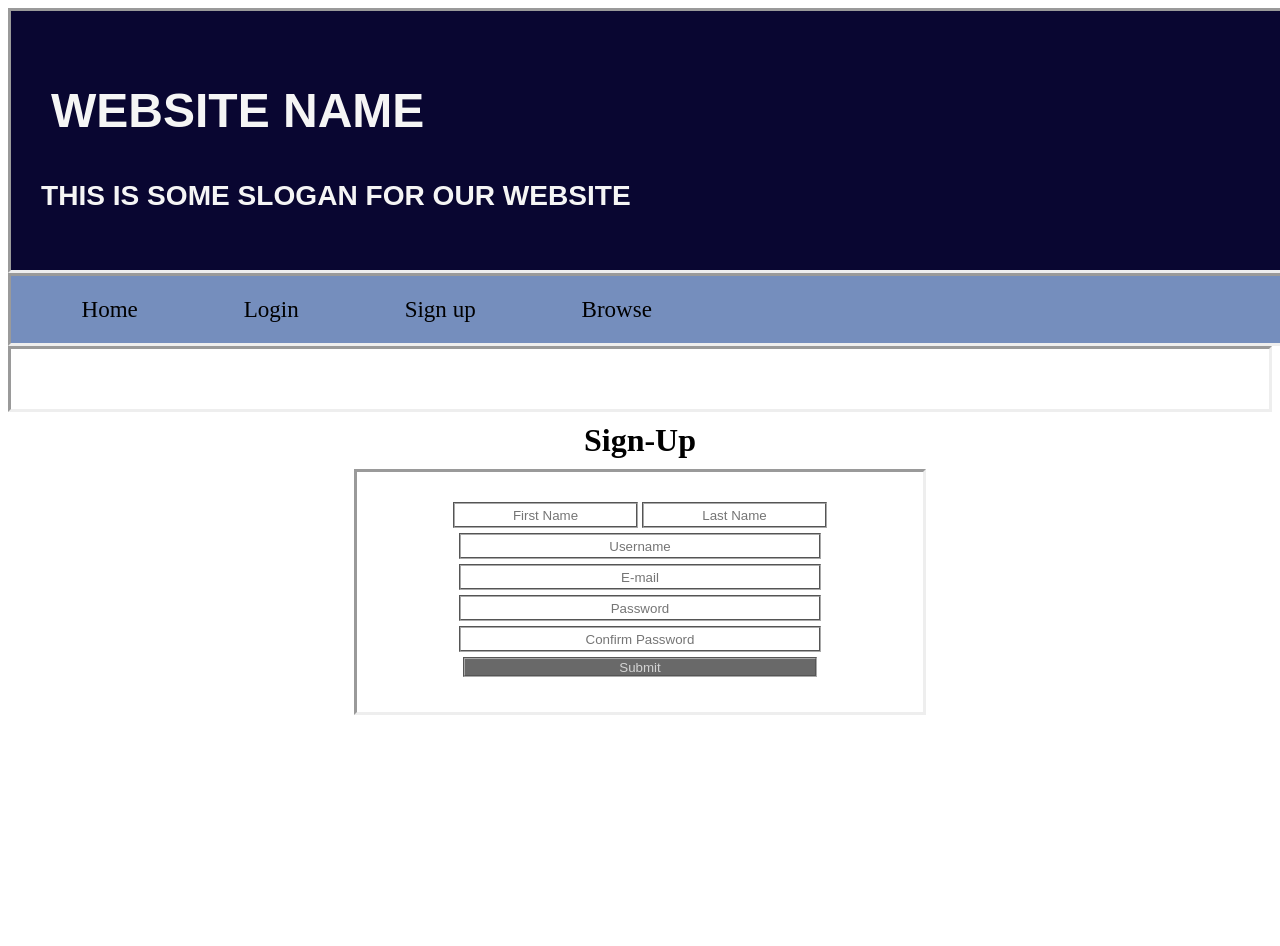
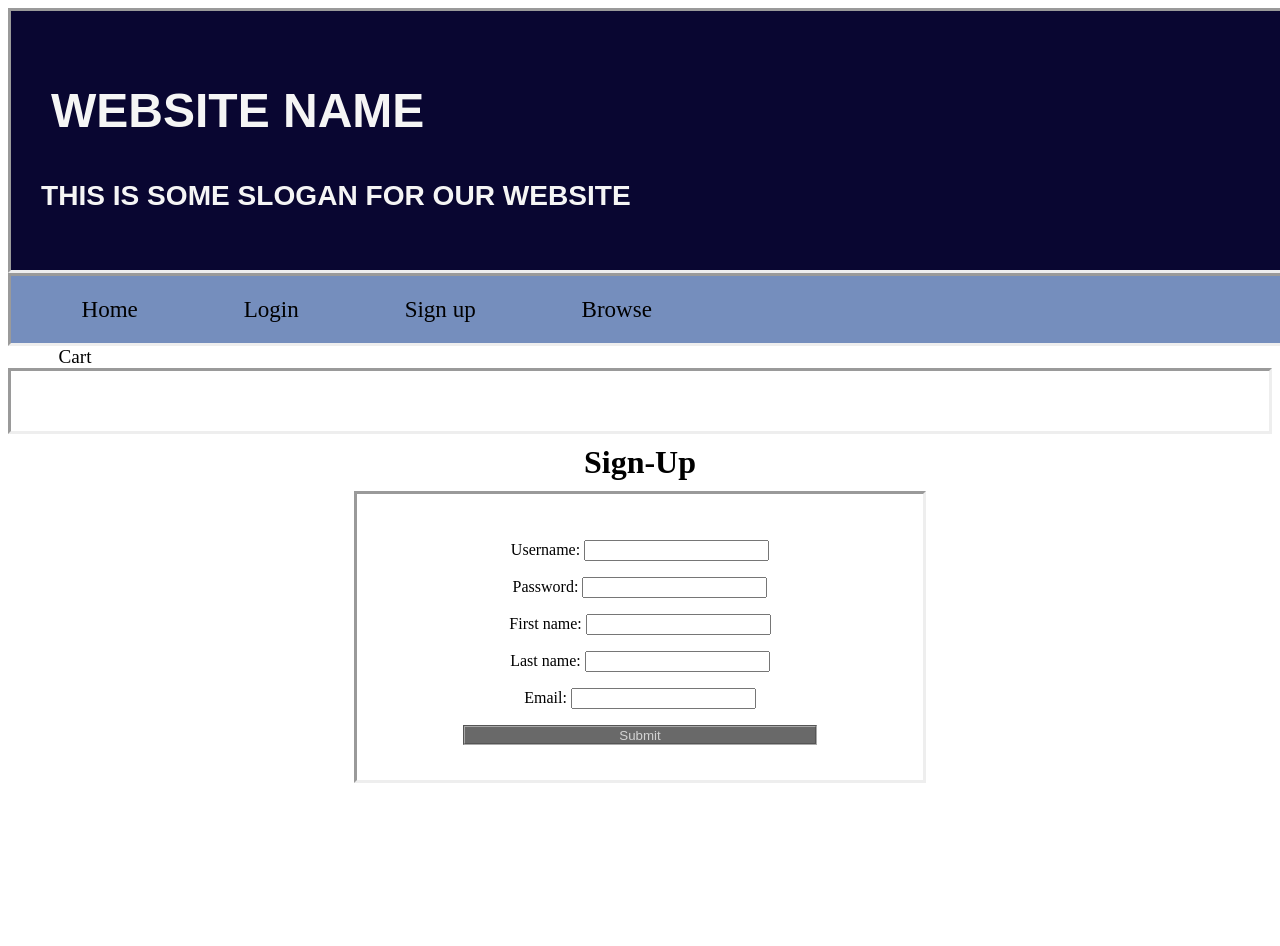
Before and after one commit to HimanshuRanka/307Marketplace, a Django app: page /register/ in a window 1280 px wide; the page is wider, and only the part inside the window is pictured. Shown: the top 946 px of that part. Run offline with Django 3.2, Linux system fonts and the light colour scheme.

Commit message:
Signup is functional + some other changes to files

```diff
--- a/marketplace/forms.py
+++ b/marketplace/forms.py
@@ -0,0 +1,22 @@
+from django import forms
+from django.contrib.auth.forms import UserCreationForm
+from django.contrib.auth.models import User
+
+
+class SignUpForm(forms.ModelForm):
+    username = forms.CharField(max_length=100, required=True, help_text=None)
+    password = forms.CharField(max_length=100, required=True, help_text=None)
+    first_name = forms.CharField(max_length=30, required=False, help_text=None)
+    last_name = forms.CharField(max_length=30, required=False, help_text=None)
+    email = forms.EmailField(max_length=254, help_text=None)
+
+    class Meta:
+        model = User
+        fields = ('username', 'password', 'first_name', 'last_name', 'email')
+        widgets = {
+            'first_name': forms.TextInput(attrs={'class': 'hori'}),
+            'last_name': forms.TextInput(attrs={'class': 'hori'}),
+            'username': forms.TextInput(attrs={'class': 'allign'}),
+            'password': forms.TextInput(attrs={'class': 'allign'}),
+            'email': forms.TextInput(attrs={'class': 'allign'}),
+        }
--- a/marketplace/settings.py
+++ b/marketplace/settings.py
@@ -119,3 +119,5 @@ USE_TZ = True
 # https://docs.djangoproject.com/en/3.0/howto/static-files/
 
 STATIC_URL = '/static/'
+
+LOGIN_REDIRECT_URL = 'browse'
--- a/marketplace/views.py
+++ b/marketplace/views.py
@@ -1,4 +1,5 @@
 from django.contrib.auth import authenticate, login
+from django.contrib.auth.models import User
 from django.http import HttpResponseRedirect, HttpResponse
 from django.shortcuts import render
 from django.urls import reverse
@@ -6,11 +7,27 @@ from django.views import generic
 
 
 # should use generics but have not learned that yet. Also need to build the back end data structs
+from marketplace.forms import SignUpForm
+
+
 def index(request):
     return render(request, 'browse.html')
 
+
 def register(request):
-    return render(request, 'signup.html')
+    registered = False
+    if request.method == 'POST':
+        form = SignUpForm(data=request.POST)
+        if form.is_valid():
+            user = form.save()
+            user.set_password(user.password)
+            user.save()
+            registered = True
+        else:
+            print(form.errors)
+    else:
+        form = SignUpForm()
+    return render(request, 'signup.html', {'form': form, 'registered': registered})
 
 
 def user_login(request):
--- a/templates/base.html
+++ b/templates/base.html
@@ -62,6 +62,7 @@
             <a href="{% url 'user_login' %}">Login</a>
             <a href="{% url 'register' %}">Sign up</a>
             <a href="{% url 'browse' %}">Browse</a></div>
+            <a href="">Cart</a>
 
     </nav>
 {% endblock nav %}
--- a/templates/login.html
+++ b/templates/login.html
@@ -41,7 +41,6 @@
             <input type="text" name="username" placeholder="Username"> <br>
             <input type="text" name="password" placeholder="Password"> <br>
             <input style="background-color: dimgrey; color: lightgrey" type="submit">
-
         </form>
     </div>
 {% endblock %}
--- a/templates/signup.html
+++ b/templates/signup.html
@@ -9,13 +9,16 @@
             text-align: center;
 
         }
+
         h1 {
-           padding: 10px;
+            padding: 10px;
         }
+
         div {
             border-style: inset;
             padding: 30px;
         }
+
         .allign {
             margin: auto;
             width: 70%;
@@ -27,7 +30,7 @@
 
         }
 
-        .hori{
+        .hori {
             text-align: center;
             border-style: groove;
             border-color: darkgray;
@@ -43,16 +46,14 @@
 
     <h1 class="center">Sign-Up</h1>
     <div class="center">
-        <form action="">
-
-            <input class="hori" type="text" name="firstName" placeholder="First Name">
-            <input class="hori" type="text" name="lastName" placeholder="Last Name"> <br>
-            <input class="allign" type="text" name="username" placeholder="Username"> <br>
-            <input class="allign" type="email" name="email" placeholder="E-mail"> <br>
-            <input class="allign" type="text" name="password" placeholder="Password"> <br>
-            <input class="allign" type="text" name="confirmPass" placeholder="Confirm Password"> <br>
-            <input style="background-color: dimgrey; color: lightgrey" class="allign" type="submit">
-
-        </form>
+        {% if registered %}
+            <h2>Thank you for registering!</h2>
+        {% else %}
+            <form method="POST" action="{% url 'register' %}">
+                {% csrf_token %}
+                {{ form.as_p }}
+                <input style="background-color: dimgrey; color: lightgrey" class="allign" type="submit">
+            </form>
+        {% endif %}
     </div>
 {% endblock %}
```
